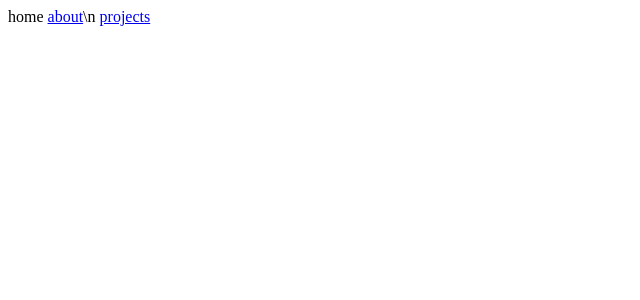
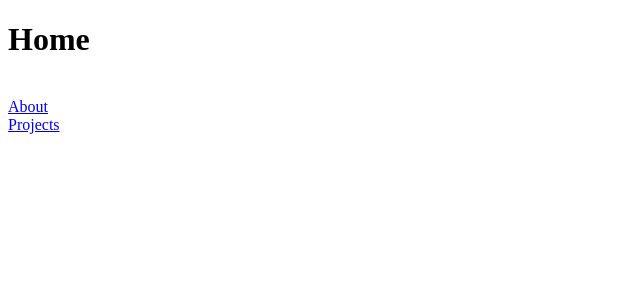
Before and after one commit to domefox/site1, a SvelteKit app: page / in a window 1280 px wide. Shown: the top 300 px of the page, without its empty margins (0-640 px from the left). Built offline with nearby package versions, Linux system fonts and the light colour scheme.

Commit message:
just saved

```diff
--- a/src/routes/+page.svelte
+++ b/src/routes/+page.svelte
@@ -1,3 +1,5 @@
-home
-<a href="/about">about</a>\n
-<a href="/projects">projects</a>
+<h1>Home</h1>
+<br>
+<a href="/about">About</a>
+<br>
+<a href="/projects">Projects</a>
--- a/src/routes/about/+page.svelte
+++ b/src/routes/about/+page.svelte
@@ -1,3 +1,3 @@
-about
-
+<h1>about</h1>
+<br>
 hi my name is weber & this is my first website. thanks justin for the help!
--- a/src/routes/projects/+page.svelte
+++ b/src/routes/projects/+page.svelte
@@ -1,3 +1,5 @@
-projects
+<h1>about</h1>
+<br>
 <a href="/wordcel">wordcel</a>
+<br>
 <a href="/project2">project2</a>
```
